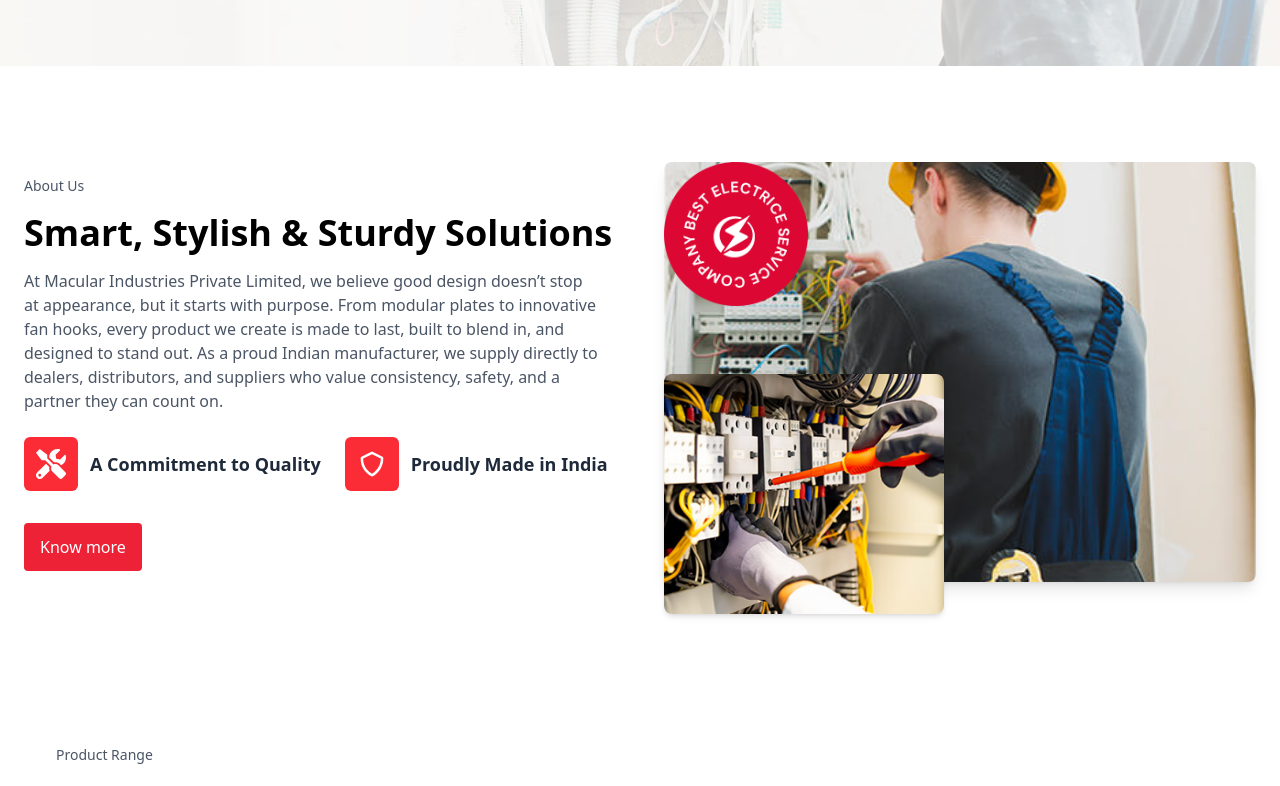
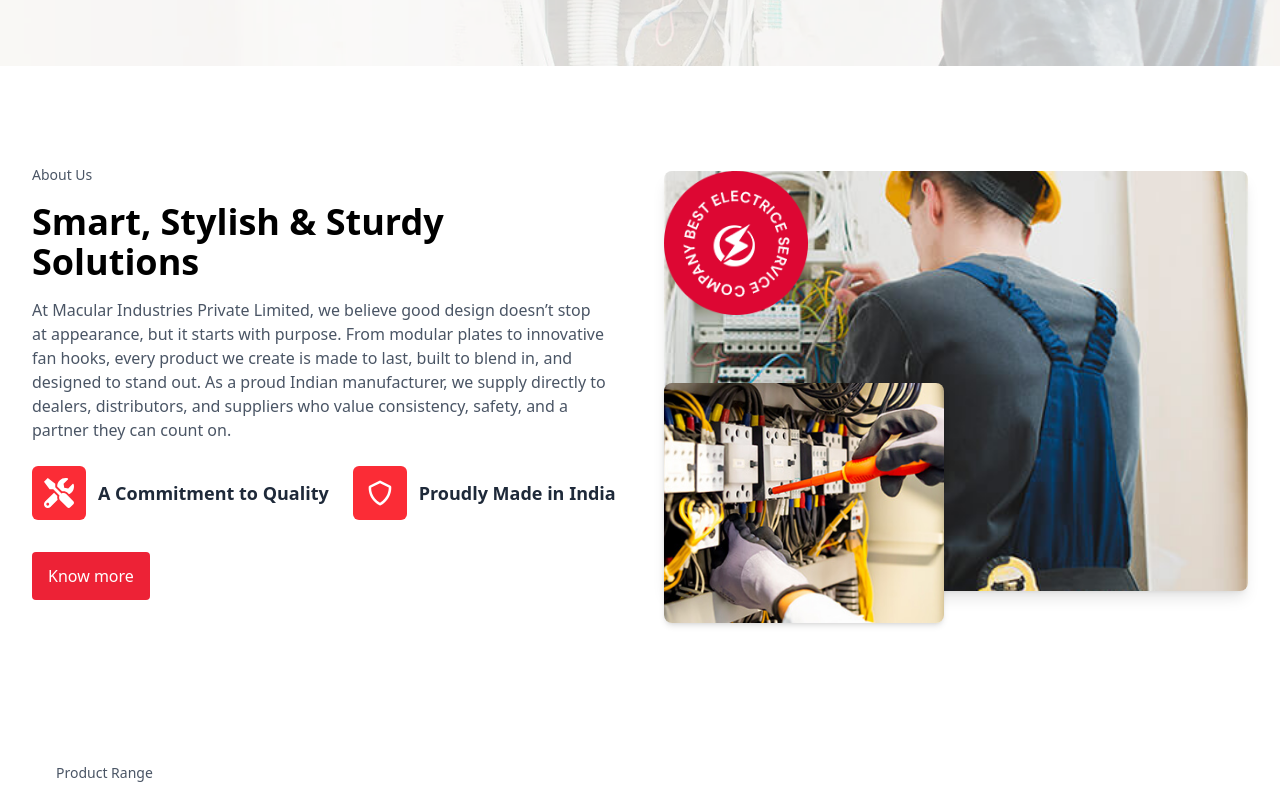
Before and after one commit to adityapandey141/macular-industries, a Next.js app: page / in a window 1280 px wide. Shown: the part 712-1498 px from the top of the page. Built offline with nearby package versions, Linux system fonts and the light colour scheme.

Commit message:
All Fix about

```diff
--- a/src/components/AboutUs.jsx
+++ b/src/components/AboutUs.jsx
@@ -12,7 +12,7 @@
   return (
     <div className="relative w-full bg-white">
       <main className="relative py-12 sm:py-16 lg:py-24">
-        <div className="max-w-7xl mx-auto px-2 sm:px-4 lg:px-6 grid md:grid-cols-2 gap-10 lg:gap-12 items-center">
+        <div className="max-w-7xl mx-auto px-4 sm:px-6 lg:px-8 grid md:grid-cols-2 gap-10 lg:gap-12 items-center">
 
           <div className="relative z-10">
             <div className="mb-2 sm:mb-4">
```
